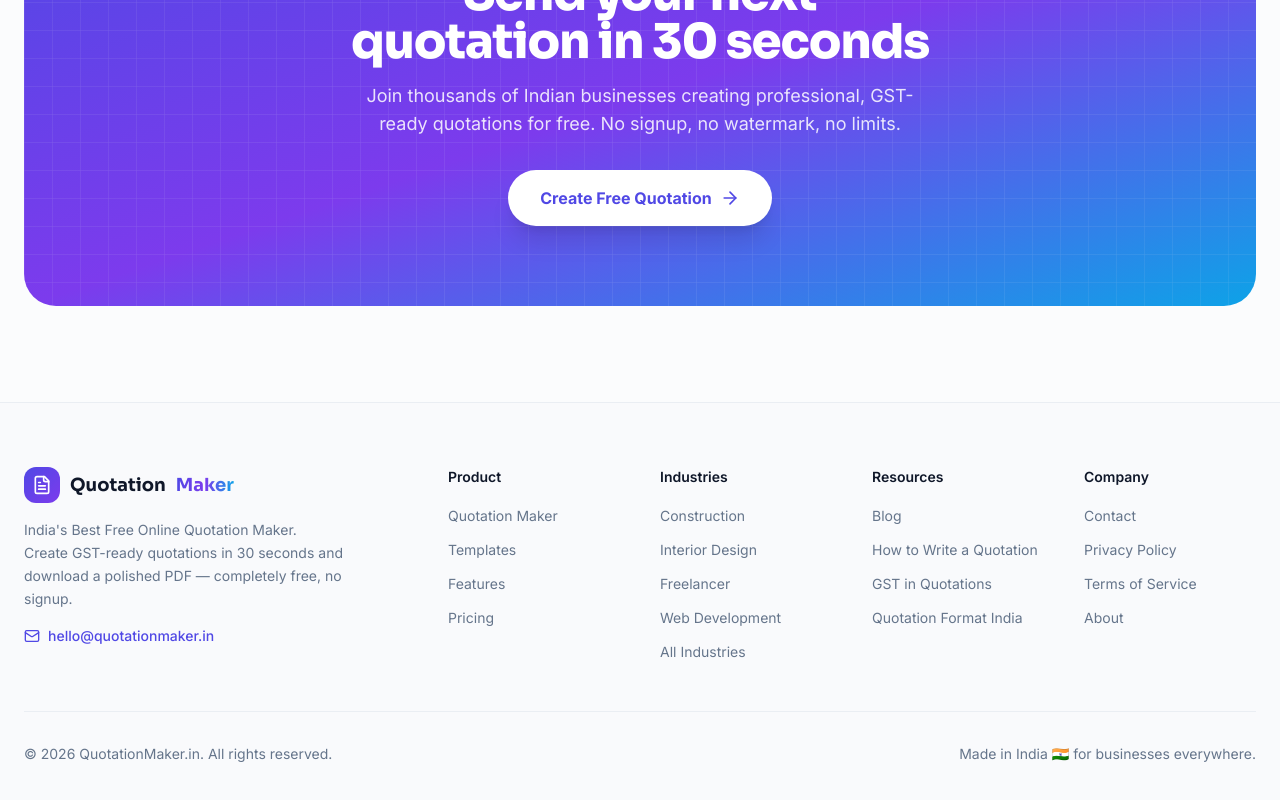
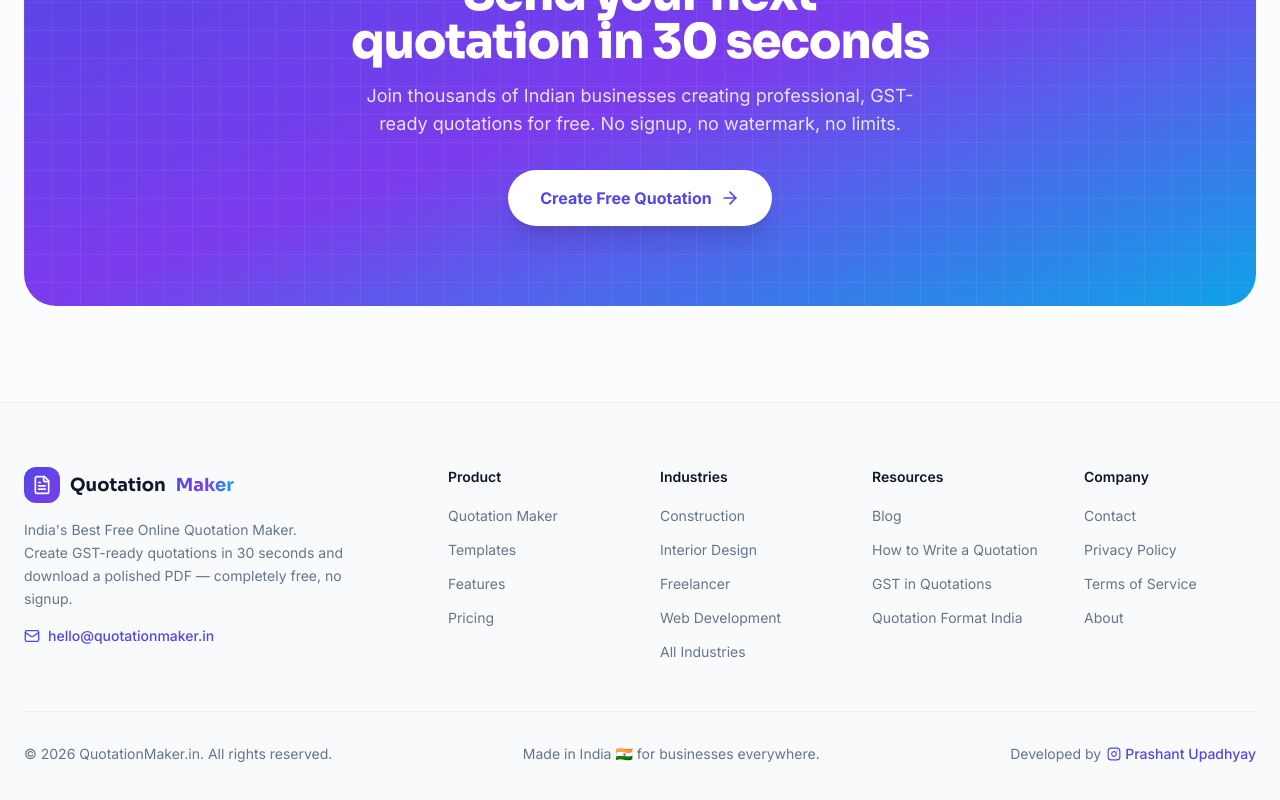
Before and after one commit to prashantkumarupd2004/quotation, a Next.js app: page / in a window 1280 px wide. Shown: the part 7471-8271 px from the top of the page. Built offline with nearby package versions, Linux system fonts and the light colour scheme; no server answers.

Commit message:
Add 'Developed by Prashant Upadhyay' credit with Instagram link in footer

```diff
--- a/src/components/layout/footer.tsx
+++ b/src/components/layout/footer.tsx
@@ -1,5 +1,5 @@
 import Link from 'next/link';
-import { FileText, Mail } from 'lucide-react';
+import { FileText, Instagram, Mail } from 'lucide-react';
 import { footerNav, siteConfig } from '@/lib/site';
 
 const columns: { title: string; links: readonly { title: string; href: string }[] }[] = [
@@ -58,6 +58,18 @@ export function Footer() {
             © {year} {siteConfig.name}. All rights reserved.
           </p>
           <p>Made in India 🇮🇳 for businesses everywhere.</p>
+          <p className="flex items-center gap-1.5">
+            Developed by{' '}
+            <a
+              href="https://www.instagram.com/prashantkrupd"
+              target="_blank"
+              rel="noopener noreferrer"
+              className="inline-flex items-center gap-1 font-medium text-primary hover:underline"
+            >
+              <Instagram className="h-3.5 w-3.5" />
+              Prashant Upadhyay
+            </a>
+          </p>
         </div>
       </div>
     </footer>
```
